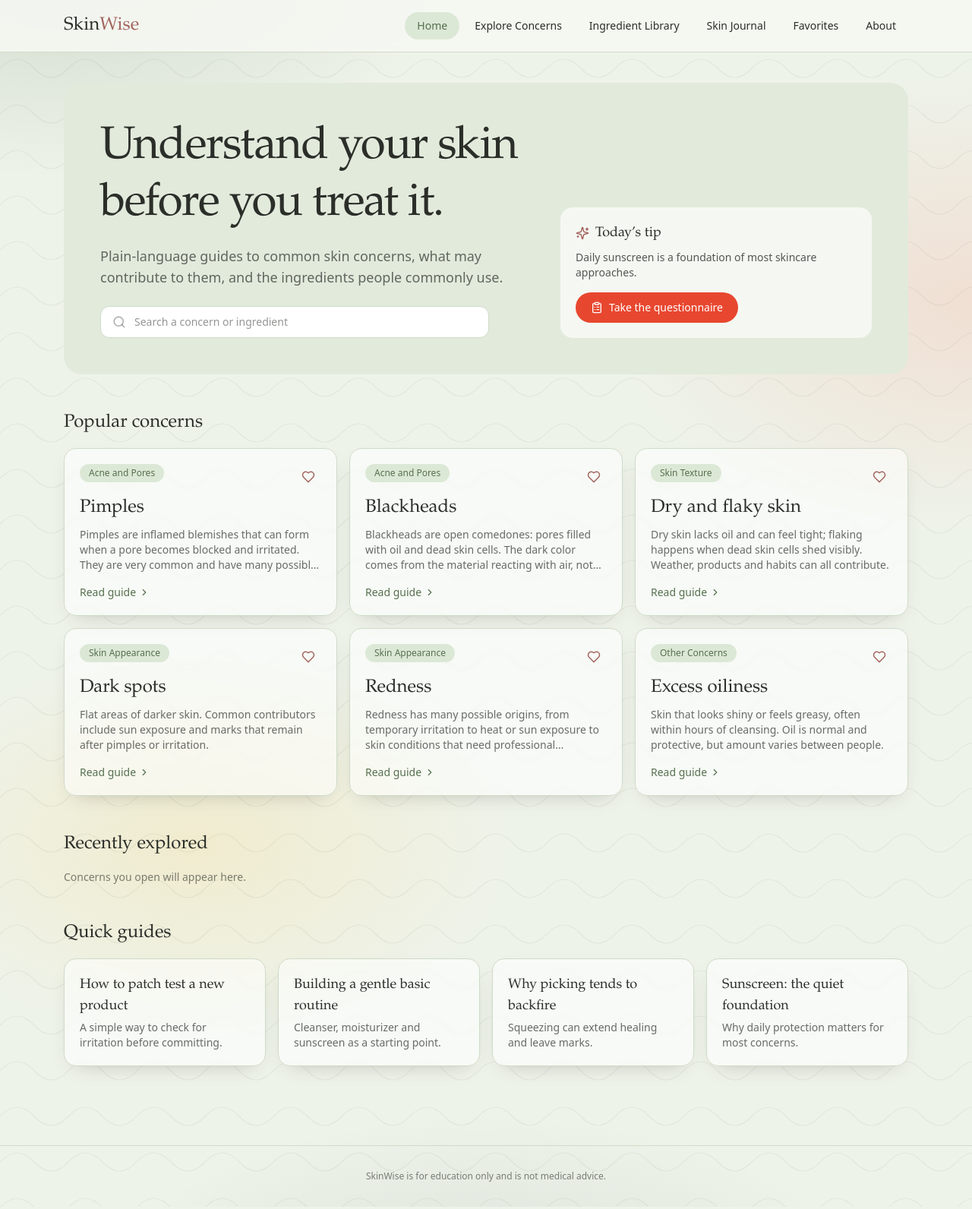
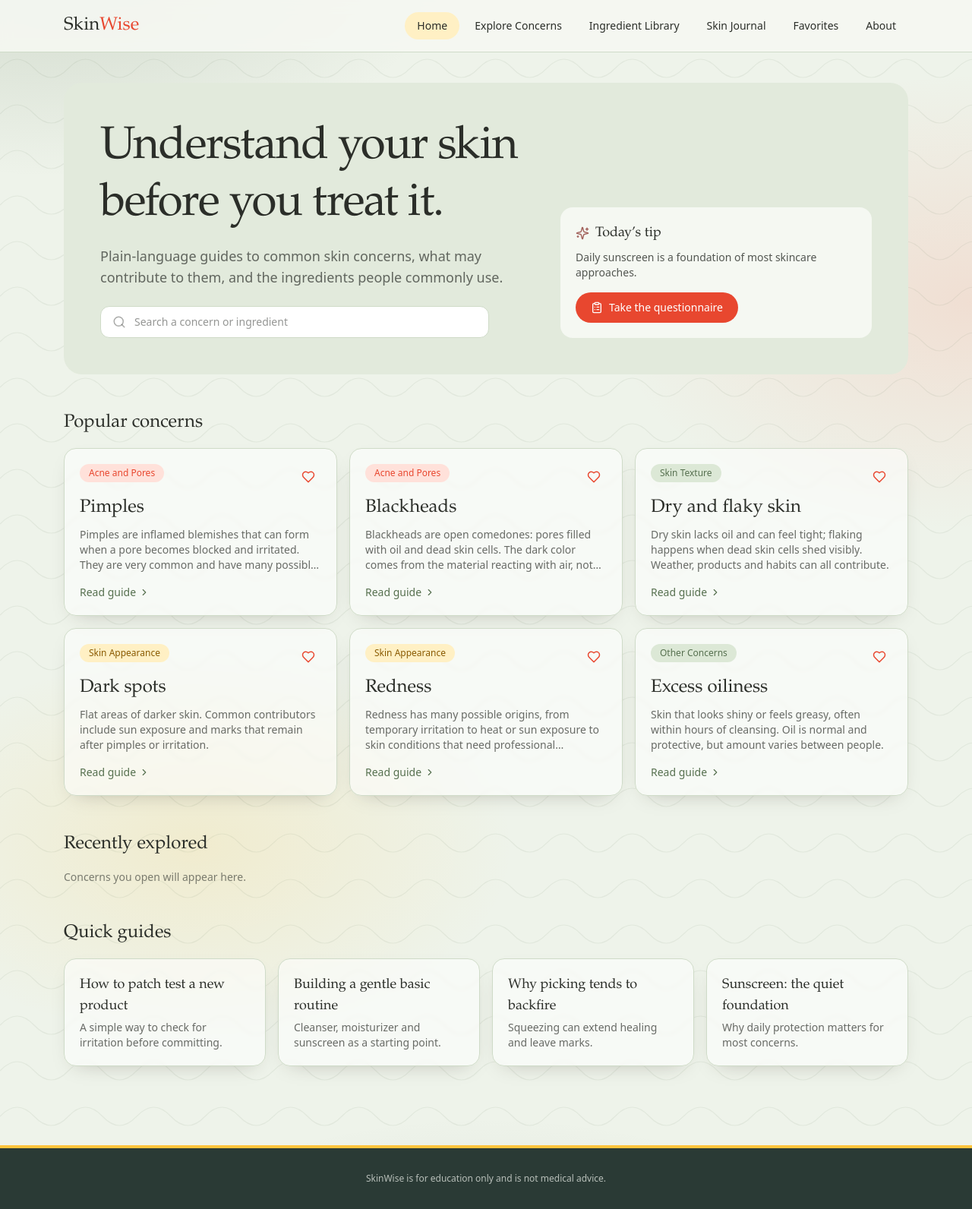
Before and after one commit to RehabTariqq/skinwise, a React (Vite) app: page / in a window 1280 px wide. Shown: the whole page at 76% size. Built offline with nearby package versions, Linux system fonts and the light colour scheme.

Commit message:
style: apply accents to header, cards and footer

```diff
--- a/src/App.tsx
+++ b/src/App.tsx
@@ -14,5 +14,5 @@ export default function App() {
     : a === 'favorites' ? <Favorites /> : a === 'quiz' ? <Quiz /> : a === 'about' ? <About /> : a === 'article' && b ? <Article id={b} /> : <Home />;
   return (
     <StoreProvider><Header route={a === 'quiz' || a === 'article' ? '' : a ?? ''} /><main>{page}</main>
-      <footer className="mt-16 border-t border-line px-5 py-8 text-center text-xs text-ink/60">SkinWise is for education only and is not medical advice.</footer></StoreProvider>);
+      <footer className="mt-16 border-t-4 border-sun bg-deep px-5 py-8 text-center text-xs text-ivory/70">SkinWise is for education only and is not medical advice.</footer></StoreProvider>);
 }
--- a/src/components/ui.tsx
+++ b/src/components/ui.tsx
@@ -7,11 +7,11 @@ export function Header({ route }: { route: string }) {
   const [open, setOpen] = useState(false);
   const link = (p: string, l: string, cls: string) => (
     <a key={p} href={`#/${p}`} onClick={() => setOpen(false)} aria-current={route === p ? 'page' : undefined}
-      className={`${cls} ${route === p ? 'bg-sage-soft text-sage' : 'hover:bg-beige'}`}>{l}</a>);
+      className={`${cls} ${route === p ? 'bg-sun-soft text-ink' : 'hover:bg-beige'}`}>{l}</a>);
   return (
     <header className="sticky top-0 z-20 border-b border-line bg-ivory/90 backdrop-blur">
       <div className="mx-auto flex max-w-6xl items-center justify-between px-5 py-4">
-        <a href="#/" className="font-serif text-2xl">Skin<span className="text-rose">Wise</span></a>
+        <a href="#/" className="font-serif text-2xl">Skin<span className="text-coral">Wise</span></a>
         <nav className="hidden gap-1 lg:flex">{NAV.map(([p, l]) => link(p, l, 'rounded-full px-4 py-2 text-sm'))}</nav>
         <button className="cursor-pointer lg:hidden" aria-label="Toggle menu" aria-expanded={open} onClick={() => setOpen(!open)}>{open ? <X /> : <Menu />}</button>
       </div>
@@ -21,7 +21,7 @@ export function Header({ route }: { route: string }) {
 export function FavBtn({ type, id }: { type: FavType; id: string }) {
   const { isFav, toggleFav } = useStore(); const on = isFav(type, id);
   return <button onClick={() => toggleFav(type, id)} aria-pressed={on} aria-label={on ? 'Remove from favorites' : 'Add to favorites'}
-    className="cursor-pointer rounded-full p-2 text-rose hover:bg-rose-soft"><Heart size={18} fill={on ? 'currentColor' : 'none'} /></button>;
+    className="cursor-pointer rounded-full p-2 text-coral hover:bg-coral-soft"><Heart size={18} fill={on ? 'currentColor' : 'none'} /></button>;
 }
 export const Disclaimer = () => (
   <p className="flex gap-3 rounded-2xl bg-rose-soft p-4 text-sm"><Info className="mt-0.5 shrink-0 text-rose" size={18} />
@@ -29,8 +29,9 @@ export const Disclaimer = () => (
 export const Empty = ({ children }: { children: ReactNode }) => <p className="rounded-2xl border border-dashed border-line p-6 text-center text-sm text-ink/60">{children}</p>;
 export const Page = ({ title, lead, children }: { title: string; lead?: string; children: ReactNode }) => (
   <div className="mx-auto max-w-6xl px-5 py-10"><h1 className="h1">{title}</h1>{lead && <p className="mt-3 max-w-2xl text-lg text-ink/70">{lead}</p>}<div className="mt-8">{children}</div></div>);
+const CAT: Record<string, string> = { 'Acne and Pores': 'bg-coral-soft! text-coral!', 'Skin Appearance': 'bg-sun-soft! text-[#8a5a00]!' };
 export const ConcernCard = ({ c }: { c: SkinConcern }) => (
-  <div className="card flex flex-col gap-2"><div className="flex items-start justify-between"><span className="chip">{c.category}</span><FavBtn type="concern" id={c.id} /></div>
+  <div className="card flex flex-col gap-2"><div className="flex items-start justify-between"><span className={`chip ${CAT[c.category] ?? ''}`}>{c.category}</span><FavBtn type="concern" id={c.id} /></div>
     <a href={`#/concerns/${c.id}`} className="h2 hover:text-sage">{c.name}</a><p className="line-clamp-3 text-sm text-ink/70">{c.description}</p>
     <a href={`#/concerns/${c.id}`} className="mt-auto inline-flex items-center gap-1 pt-2 text-sm text-sage">Read guide <ChevronRight size={14} /></a></div>);
 export const IngredientCard = ({ i }: { i: Ingredient }) => (
```
